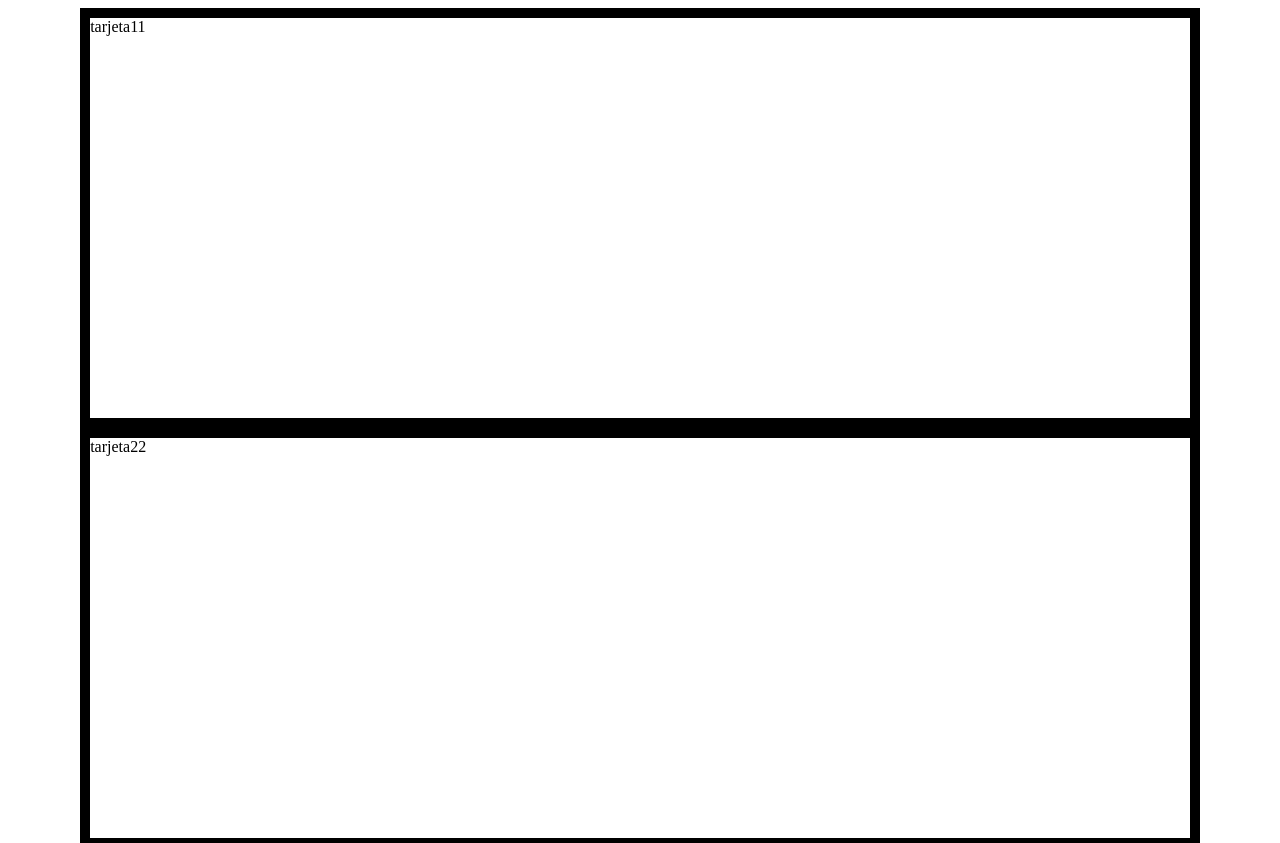
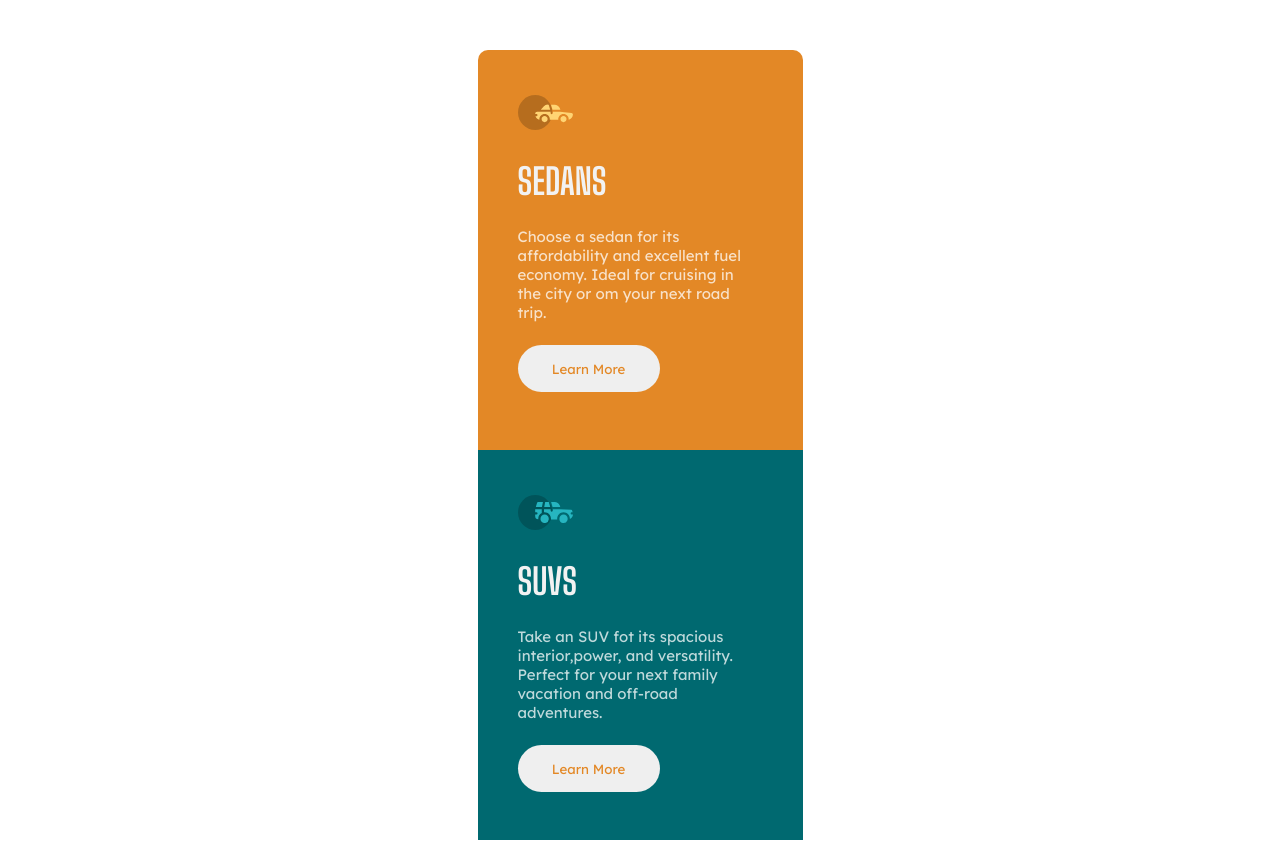
Before and after one commit to f3rnandoleon/3-column-card-component, a plain HTML site: page index.html in a window 1280 px wide. Shown: the top 843 px of the page. Drawn offline with Linux system fonts and the light colour scheme.

Commit message:
componente 2 realizado

```diff
--- a/index.html
+++ b/index.html
@@ -5,16 +5,43 @@
     <meta http-equiv="X-UA-Compatible" content="IE=edge" />
     <meta name="viewport" content="width=device-width, initial-scale=1.0" />
     <link rel="stylesheet" href="styles.css" />
+    <link rel="preconnect" href="https://fonts.googleapis.com">
+    <link rel="preconnect" href="https://fonts.gstatic.com" crossorigin>
+    <link href="https://fonts.googleapis.com/css2?family=Big+Shoulders+Display:wght@700&family=Lexend+Deca&display=swap" rel="stylesheet">
     <title>Proyecto1</title>
   </head>
   <body>
     <div class="conteiner">
       <div class="tarjeta1">
-        tarjeta11
+        <div id="image-icon">
+            <img src="./images/icon-sedans.svg" alt="" class="image">
+        </div>
+        <div id="texto">
+          <h2 class="letras1">SEDANS</h2>
+          <span class="letras">
+            Choose a sedan for its affordability and excellent fuel economy. Ideal for cruising in
+            the city or om your next road trip.
+          </span>
+        </div>
+        <button class="boton">Learn More</button>
       </div>
 
-      <div class="tarjeta2">tarjeta22</div>
-      <div class="tarjeta3">card3</div>
+      <div class="tarjeta2">
+        <div id="image-icon">
+            <img src="./images/icon-suvs.svg" alt="" class="image">
+        </div>
+        <div id="texto">
+          <h2 class="letras1">SUVS</h2>
+          <span class="letras">
+            Take an SUV fot its spacious interior,power, and versatility.
+            Perfect for your next family vacation and off-road adventures.
+          </span>
+        </div>
+        <button class="boton">Learn More</button>
+      </div>
+      <div class="tarjeta3">
+
+      </div>
     </div>
   </body>
 </html>
--- a/styles.css
+++ b/styles.css
@@ -1,11 +1,69 @@
+:root{
+  --Brightorange: hsl(31, 77%, 52%);
+  --Darkcyan: hsl(184, 100%, 22%);
+  --Verydarkcyan: hsl(179, 100%, 13%);
+  --Transparentwhite: hsla(0, 0%, 100%, 0.75);
+  --Verylightgray: hsl(0, 0%, 95%);
+  --fontSize: 15px;
+}
 .conteiner {
   display: flex;
   justify-content: center;
   align-items: center;
   flex-direction: column;
+  margin-top: 50px;
 }
-  .conteiner div {
-    border: 10px solid black;
-    width: 87%;
+.tarjeta1 {
+  background-color: var(--Brightorange);
+
+  border-radius: 10px 10px 0px 0px;
+  width: 325px;
   height: 400px;
+
 }
+.tarjeta2{
+  background-color: var(--Darkcyan);
+  width: 325px;
+  height: 390px;
+}
+
+#image-icon{
+  margin: 45px 40px;
+  width: 34px;
+  height: 20px;
+}
+.image{
+  width: 55px;
+  height: 35px;
+}
+#texto{
+    height: 185px;
+    width: 230px;
+    margin-left: 40px;
+    border: 1px;
+}
+.boton {
+  margin-left: 40px;
+  height: 47px;
+  width: 142px;
+  border-radius: 30px;
+  border:0px;
+  font-family: 'Lexend Deca', sans-serif;
+  color: var(--Brightorange);
+}
+.letras {
+  color: var(--Transparentwhite);
+  padding-top: 0px;
+  font-size: var(--fontSize);
+  font-family: 'Lexend Deca', sans-serif;
+}
+.letras1 {
+  font-family: 'Big Shoulders Display', cursive;
+  font-size: 36px;
+  color: var(--Verylightgray);
+  margin-bottom: 24px;
+}
+.icono {
+  margin-left: 25px;
+  margin-top: 25px;
+}
```
Lines whose indentation alone changed are shown as unchanged.
